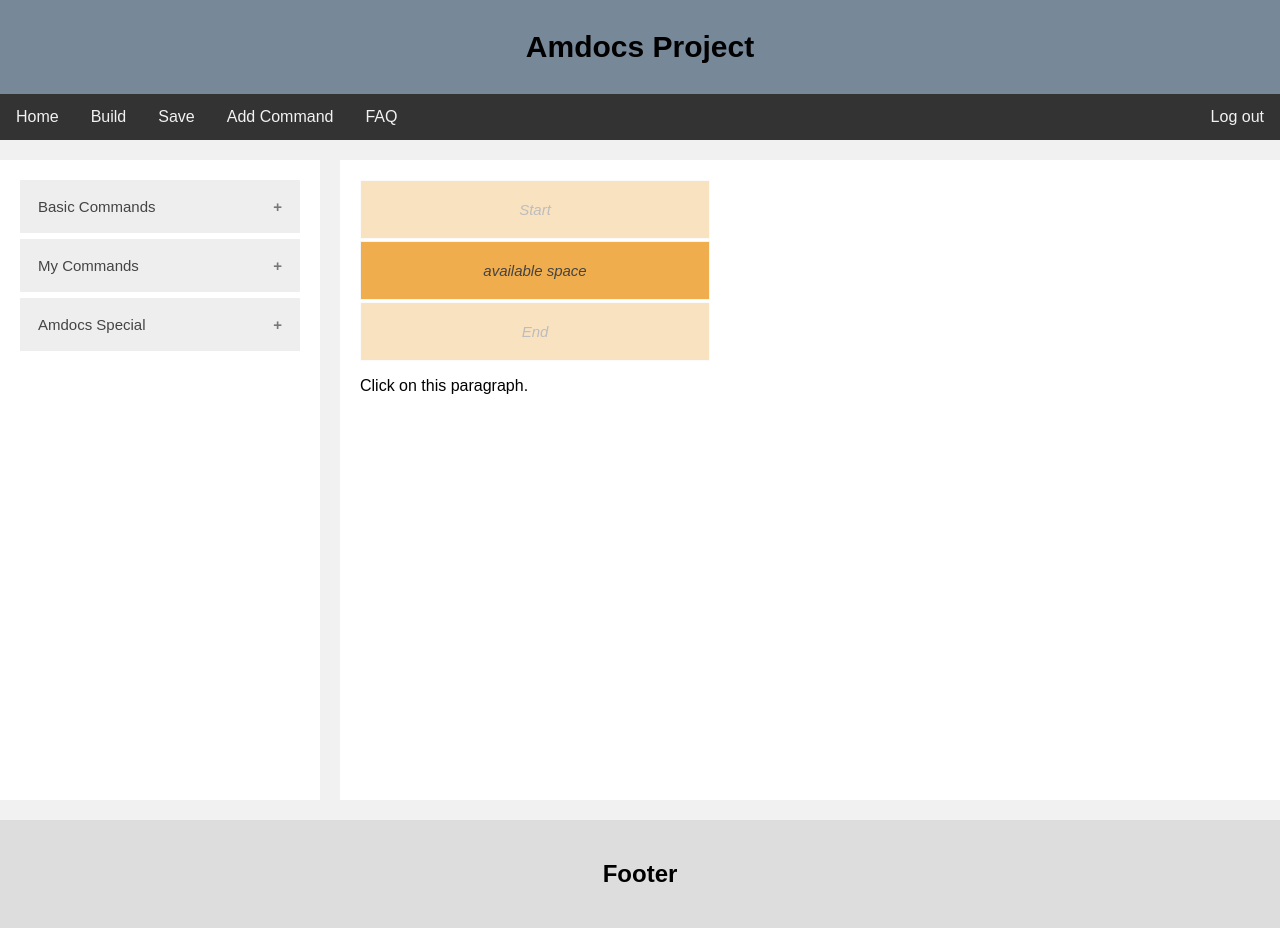
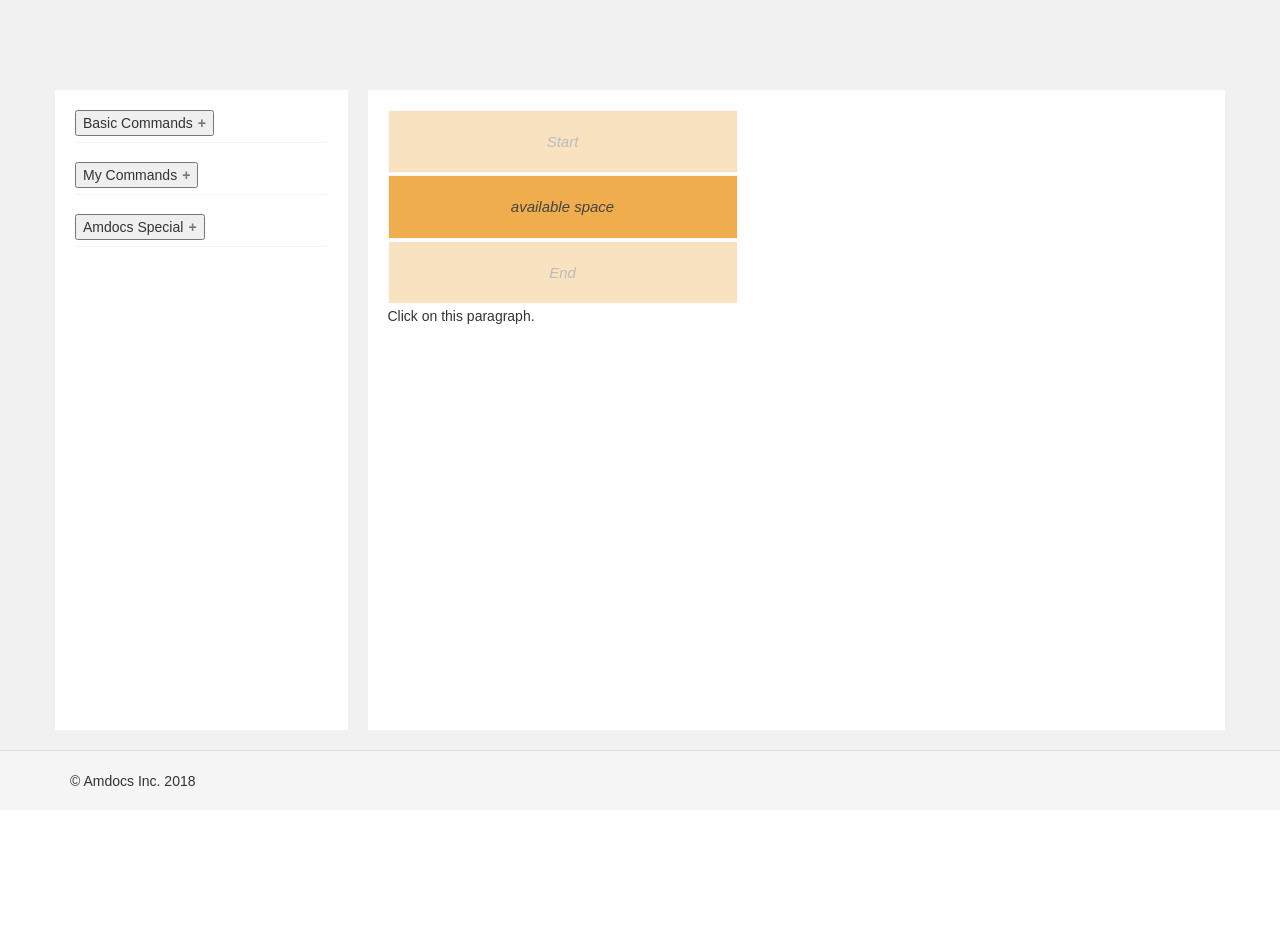
Before and after one commit to CerealKillers11/VisualScripting, a Yii app: template views/amdocs-app/index.php in a window 1280 px wide. After the commit the page ends 786 px from the top, so only its background shows below. Run offline with PHP 8.4 and a stand-in for Yii, Linux system fonts and the light colour scheme; the template is opened without the code that fills it, so the values that code supplies are empty; some libraries are stand-ins or nearby versions.

Commit message:
[GUI] Changed default controller route to Amdocs-app, changed URLs in layouts/menu. Need to fix a bug with css properties in index view (make problems to navbar
Signed-off-by: Max <maxim-li@campus.technion.ac.il>

```diff
--- a/config/web.php
+++ b/config/web.php
@@ -53,6 +53,8 @@ $config = [
         */
     ],
     'params' => $params,
+    'name' => 'Amdocs Project',
+    'defaultRoute' => 'amdocs-app/index'
 ];
 
 if (YII_ENV_DEV) {
--- a/views/amdocs-app/index.php
+++ b/views/amdocs-app/index.php
@@ -1,7 +1,7 @@
 <?php
 /* @var $this yii\web\View */
 
-
+use yii\widgets\Menu;
 
 $pub1 = Yii::$app->assetManager->publish(__DIR__ . '/js/jquery.js');
 $this->registerJsFile($pub1[1], ['depends' => ['yii\web\JqueryAsset']]);
@@ -16,8 +16,9 @@ $this->registerCssFile($pub3[1], ['depends' => ['yii\web\JqueryAsset']]);
 
 ?>
 
-<html>
-<head>
+<?php $this->beginPage() ?>
+<div class="amdocs-app-index">
+
     <link rel="stylesheet" href="css/jquery-ui.min.css">
     <script src="js/jquery.js"></script>
     <script src="js/jquery-ui.min.js"></script>
@@ -33,8 +34,7 @@ $this->registerCssFile($pub3[1], ['depends' => ['yii\web\JqueryAsset']]);
             padding: 5px;
             width: 200px;
         }
-    </style>
-    <style>
+
         #sortable1, #sortable2 {
             list-style-type: none;
             margin: 0;
@@ -47,8 +47,7 @@ $this->registerCssFile($pub3[1], ['depends' => ['yii\web\JqueryAsset']]);
             padding: 3px;
             width: 90%;
         }
-    </style>
-    <style>
+
         * {
             box-sizing: border-box;
         }
@@ -138,13 +137,13 @@ $this->registerCssFile($pub3[1], ['depends' => ['yii\web\JqueryAsset']]);
             clear: both;
         }
 
-        /* Footer */
-        .footer {
-            padding: 20px;
-            text-align: center;
-            background: #ddd;
-            margin-top: 20px;
-        }
+        /*!* Footer *!*/
+        /*.footer {*/
+            /*padding: 20px;*/
+            /*text-align: center;*/
+            /*background: #ddd;*/
+            /*margin-top: 20px;*/
+        /*}*/
 
         /* Responsive layout - when the screen is less than 800px wide, make the two columns stack on top of each other instead of next to each other */
         @media screen and (max-width: 800px) {
@@ -161,7 +160,7 @@ $this->registerCssFile($pub3[1], ['depends' => ['yii\web\JqueryAsset']]);
                 width: 100%;
             }
         }
-
+s
         .accordion {
             background-color: #eee;
             color: #444;
@@ -224,21 +223,16 @@ $this->registerCssFile($pub3[1], ['depends' => ['yii\web\JqueryAsset']]);
             border: 1px solid whitesmoke;
         }
     </style>
-</head>
-<body>
 
-<div class="header">
-    <h1>Amdocs Project</h1>
-</div>
 
-<div class="topnav">
-    <a href="#">Home</a>
-    <a href="#">Build</a>
-    <a href="#">Save</a>
-    <a href="#">Add Command</a>
-    <a href="#">FAQ</a>
-    <a href="#"  style="float:right">Log out</a>
-</div>
+<!--    <div class="topnav">-->
+<!--        <a href="#">Home</a>-->
+<!--        <a href="#">Build</a>-->
+<!--        <a href="#">Save</a>-->
+<!--        <a href="#">Add Command</a>-->
+<!--        <a href="#">FAQ</a>-->
+<!--        <a href="#"  style="float:right">Log out</a>-->
+<!--    </div>-->
 
     <div class="row">
         <div class="leftcolumn">
@@ -356,11 +350,8 @@ $this->registerCssFile($pub3[1], ['depends' => ['yii\web\JqueryAsset']]);
         </script>
     </div>
 
-<div class="footer">
-    <h2>Footer</h2>
-</div>
     <?php
     /* @var $this yii\web\View */
     ?>
-</body>
-</html>
+
+</div>
--- a/views/layouts/main.php
+++ b/views/layouts/main.php
@@ -38,14 +38,14 @@ AppAsset::register($this);
     echo Nav::widget([
         'options' => ['class' => 'navbar-nav navbar-right'],
         'items' => [
-            ['label' => 'Home', 'url' => ['/site/index']],
-            ['label' => 'About', 'url' => ['/site/about']],
-            ['label' => 'Contact', 'url' => ['/site/contact']],
+            ['label' => 'Home', 'url' => ['/amdocs-app/index']],
+            ['label' => 'About', 'url' => ['/amdocs-app/about']],
+            ['label' => 'Contact', 'url' => ['/amdocs-app/contact']],
             Yii::$app->user->isGuest ? (
-                ['label' => 'Login', 'url' => ['/site/login']]
+                ['label' => 'Login', 'url' => ['/amdocs-app/login']]
             ) : (
                 '<li>'
-                . Html::beginForm(['/site/logout'], 'post')
+                . Html::beginForm(['/amdocs-app/logout'], 'post')
                 . Html::submitButton(
                     'Logout (' . Yii::$app->user->identity->username . ')',
                     ['class' => 'btn btn-link logout']
@@ -69,7 +69,7 @@ AppAsset::register($this);
 
 <footer class="footer">
     <div class="container">
-        <p class="pull-left">&copy; My Company <?= date('Y') ?></p>
+        <p class="pull-left">&copy; Amdocs Inc. <?= date('Y') ?></p>
 
         <p class="pull-right"><?= Yii::powered() ?></p>
     </div>
```
Lines whose indentation alone changed are shown as unchanged.
